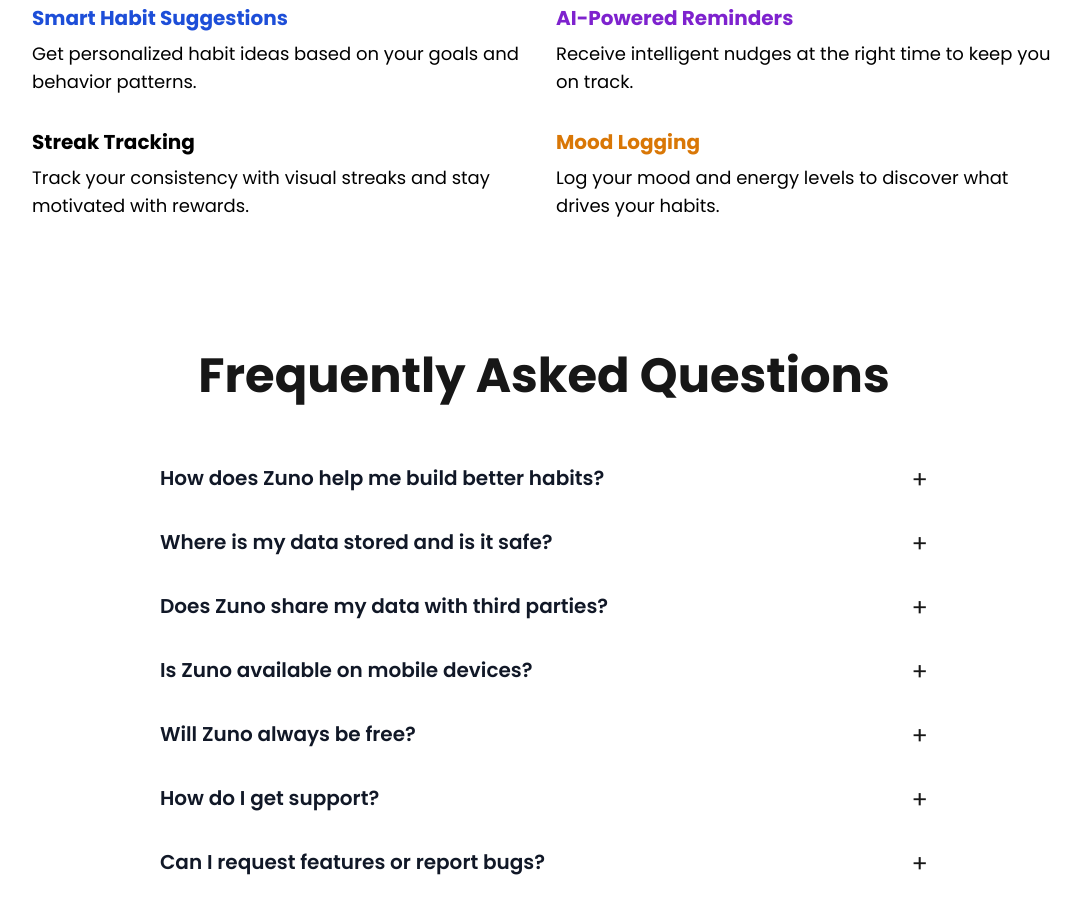
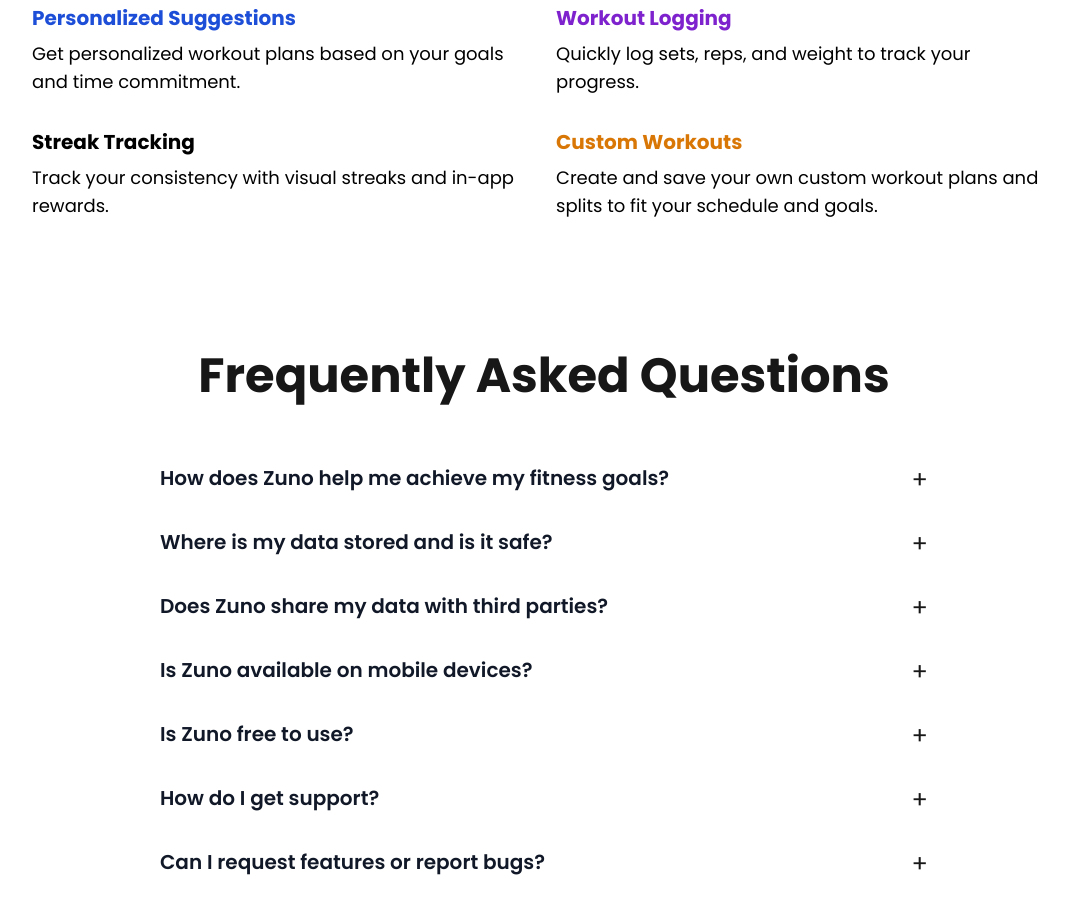
Before and after one commit to gyimadu/habit-tracker, a Next.js app: page / in a window 1280 px wide. Shown: the part 980-1894 px from the top of the page, without its empty margins (96-1177 px from the left). Built offline with nearby package versions, Linux system fonts and the light colour scheme.

Commit message:
updated features and faq section

```diff
--- a/src/app/page.tsx
+++ b/src/app/page.tsx
@@ -138,30 +138,30 @@
 
           <div className="grid grid-cols-1 md:grid-cols-2 gap-6 max-w-5xl mx-auto">
             <div className="space-y-1 py-1">
-              <h3 className="text-xl mb-2 font-bold text-blue-700">Smart Habit Suggestions</h3>
+              <h3 className="text-xl mb-2 font-bold text-blue-700">Personalized Suggestions</h3>
               <p className="text-black text-lg">
-                Get personalized habit ideas based on your goals and behavior patterns.
+                Get personalized workout plans based on your goals and time commitment.
               </p>
             </div>
 
             <div className="space-y-1 py-1">
-              <h3 className="text-xl mb-2 font-bold text-purple-700">AI-Powered Reminders</h3>
+              <h3 className="text-xl mb-2 font-bold text-purple-700">Workout Logging</h3>
               <p className="text-black text-lg">
-                Receive intelligent nudges at the right time to keep you on track.
+                Quickly log sets, reps, and weight to track your progress.
               </p>
             </div>
 
             <div className="space-y-1 py-1">
               <h3 className="text-xl mb-2 font-bold text-black">Streak Tracking</h3>
               <p className="text-black text-lg">
-                Track your consistency with visual streaks and stay motivated with rewards.
+                Track your consistency with visual streaks and in-app rewards.
               </p>
             </div>
 
             <div className="space-y-1 py-1">
-              <h3 className="text-xl mb-2 font-bold text-amber-600">Mood Logging</h3>
+              <h3 className="text-xl mb-2 font-bold text-amber-600">Custom Workouts</h3>
               <p className="text-black text-lg">
-                Log your mood and energy levels to discover what drives your habits.
+                Create and save your own custom workout plans and splits to fit your schedule and goals.
               </p>
             </div>
           </div>
@@ -179,12 +179,12 @@
                 className="flex justify-between items-start cursor-pointer"
                 onClick={() => toggleFaq('how')}
               >
-                <h3 className="text-xl font-semibold text-gray-900">How does Zuno help me build better habits?</h3>
+                <h3 className="text-xl font-semibold text-gray-900">How does Zuno help me achieve my fitness goals?</h3>
                 <span className={`text-2xl font-normal transition-transform duration-300 ${expandedFaqs['how'] ? 'rotate-45' : 'rotate-0'}`}>+</span>
               </div>
               {expandedFaqs['how'] && (
                 <p className="text-black text-base">
-                  Zuno combines AI insights with proven techniques to help you track and maintain habits through personalized suggestions and progress tracking.
+                  Zuno combines smart workout tracking with personalized recommendations to help you stay consistent and reach your fitness goals. Track your exercises, monitor progress, and get smart suggestions based on your performance.
                 </p>
               )}
             </div>
@@ -239,12 +239,12 @@
                 className="flex justify-between items-start cursor-pointer"
                 onClick={() => toggleFaq('free')}
               >
-                <h3 className="text-xl font-semibold text-gray-900">Will Zuno always be free?</h3>
+                <h3 className="text-xl font-semibold text-gray-900">Is Zuno free to use?</h3>
                 <span className={`text-2xl font-normal transition-transform duration-300 ${expandedFaqs['free'] ? 'rotate-45' : 'rotate-0'}`}>+</span>
               </div>
               {expandedFaqs['free'] && (
                 <p className="text-black text-base">
-                  Yes, core features will always be free. Premium features will be introduced in future updates and will be optional.
+                  Yes! Core workout tracking features are completely free. Premium features like advanced analytics, custom workout templates, and integration with fitness devices will be available in future updates.
                 </p>
               )}
             </div>
```
